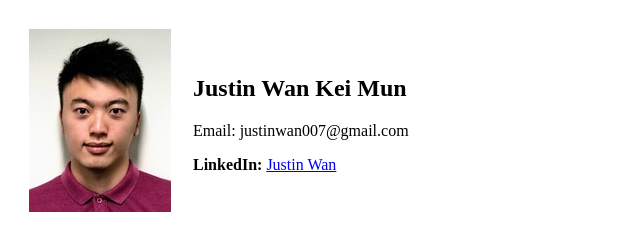
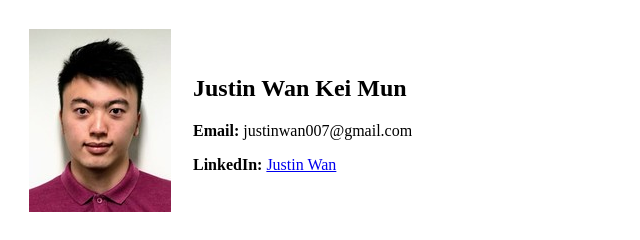
Before and after one commit to justin-km-wan/cv, a plain HTML site: page index.html in a window 1280 px wide. Shown: the top 240 px of the page, 0-640 px from the left. Drawn offline with Linux system fonts and the light colour scheme.

Commit message:
Update index.html

```diff
--- a/index.html
+++ b/index.html
@@ -13,7 +13,7 @@
       <td>
         <h2>Justin Wan Kei Mun</h2>
       <p>
-        Email: justinwan007@gmail.com
+        <strong>Email: </strong>justinwan007@gmail.com
       </p>
       <p>
         <strong>LinkedIn: </strong><a href="https://www.linkedin.com/in/justin-km-wan/">Justin Wan</a>
```
